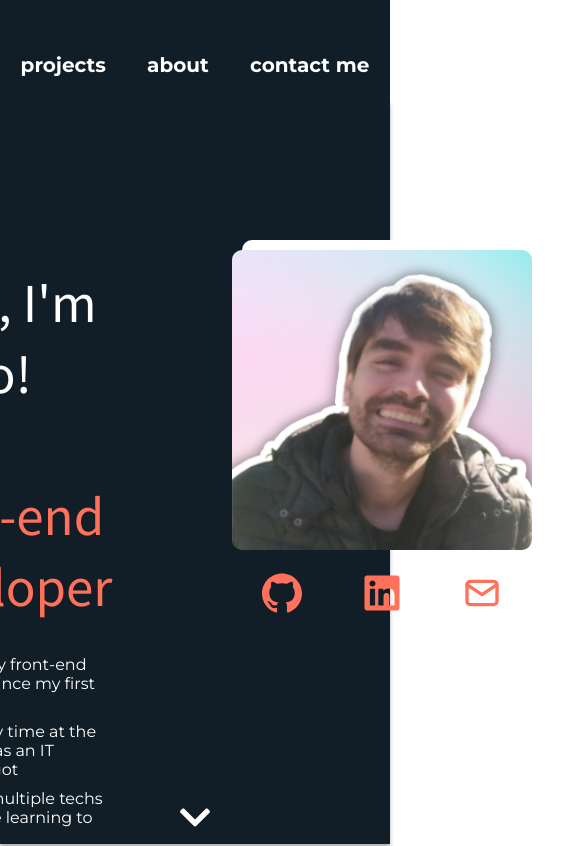
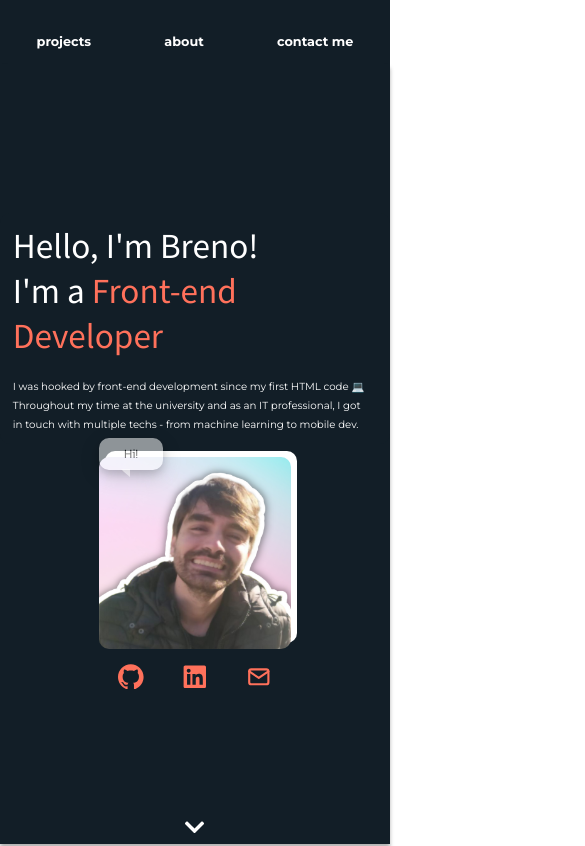
Before and after one commit to BrenoFischer/portfolio, a React (Create React App) app: page / in a window 390 px wide. Shown: the top 846 px of the page, 585 px wide, since content can reach past the window. Built offline with nearby package versions, Linux system fonts and the light colour scheme.

Commit message:
add react-responsive + initial responsive with media queries

```diff
--- a/package.json
+++ b/package.json
@@ -14,6 +14,7 @@
     "react-dom": "^18.2.0",
     "react-icons": "^4.7.1",
     "react-intersection-observer": "^9.4.1",
+    "react-responsive": "^9.0.2",
     "react-router-dom": "6",
     "react-scripts": "5.0.1",
     "sass": "^1.57.1",
--- a/src/components/description/description.styles.scss
+++ b/src/components/description/description.styles.scss
@@ -1,4 +1,5 @@
 @import "./src/sass/__variables.scss";
+@import "./src/sass/__mixins.scss";
 
 //Bubble 1 variables
 $bubble-height: 5rem;
@@ -42,6 +43,13 @@ $appear-bubble-5-delay: calc($appear-bubble-duration + $appear-bubble-4-delay +
     color: $white;
     margin-top: 15rem;
 
+    @include respond(tablet) {
+        flex-direction: column;
+        margin-top: 0;
+        align-items: center;
+        justify-content: center;
+    }
+
     &__text {
         background-color: $secondary-color;
         padding: 2rem;
@@ -78,6 +86,11 @@ $appear-bubble-5-delay: calc($appear-bubble-duration + $appear-bubble-4-delay +
         margin-left: 10rem;
         position: relative;
         z-index: 10;
+
+        @include respond(tablet) {
+            margin-left: 0;
+            margin-top: 2rem;
+        }
 
         &:before {
             content: '';
--- a/src/index.scss
+++ b/src/index.scss
@@ -1,3 +1,5 @@
+@import "./src/sass/__mixins.scss";
+
 *,
 *::after,
 *::before {
@@ -9,6 +11,18 @@
 html {
   //this defines what 1 rem is
   font-size: 62.5%;
+
+  @include respond(tablet) {
+    font-size: 50%;
+  }
+
+  @include respond(phone) {
+    font-size: 40%;
+  }
+
+  @include respond(big) {
+    font-size: 75%;
+  }
 }
 
 body {
--- /dev/null
+++ b/src/sass/__mixins.scss
@@ -0,0 +1,30 @@
+
+//Media queries manager
+
+
+/*
+0 - 600px: Phone
+600 - 1200px: Tablet
+1200 - 1800px: desktop
+1800px+: big desktop
+*/
+
+
+/* breakpoint args
+- phone: string
+- tablet: string
+- big: string
+*/
+@mixin respond($breakpoint) {
+    @if $breakpoint == phone {
+        @media (max-width: 37.5em) { @content };
+    }
+
+    @if $breakpoint == tablet {
+        @media (max-width: 75em) { @content };
+    }
+
+    @if $breakpoint == big {
+        @media (min-width: 112.5em) { @content };
+    }
+}
```
